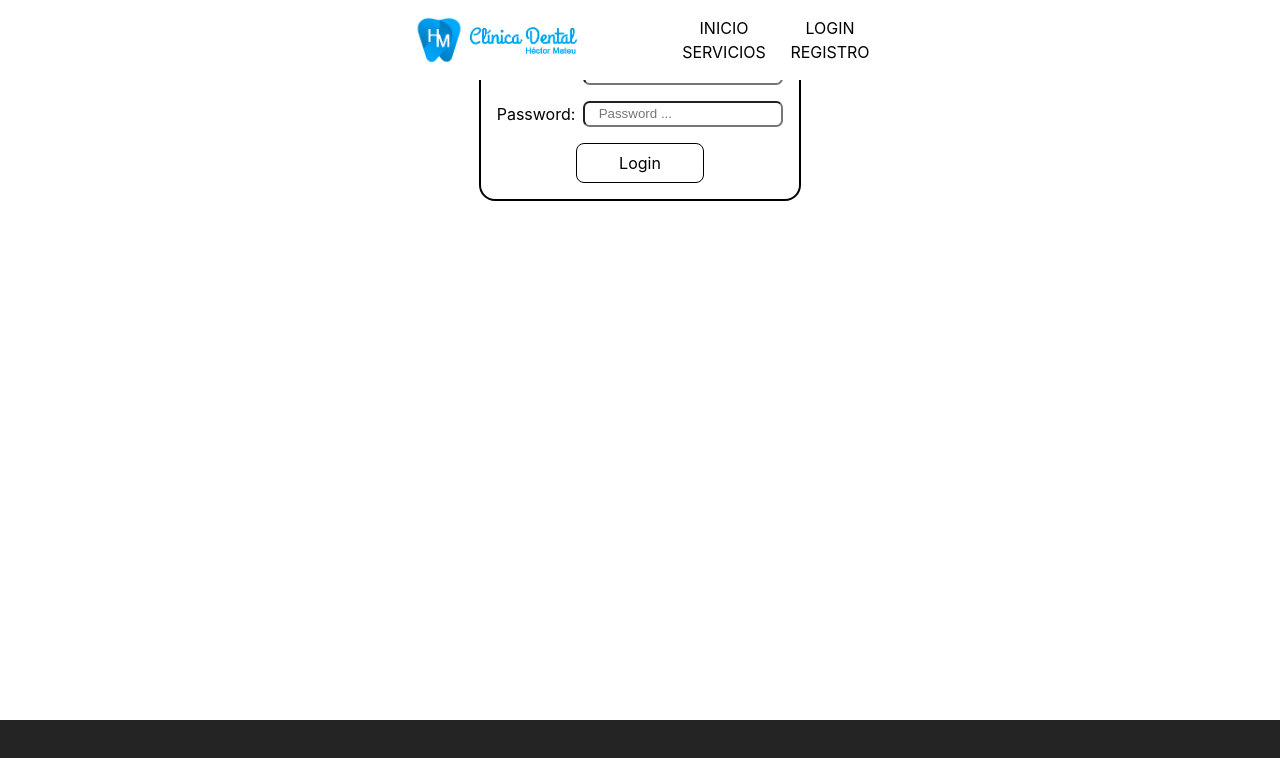
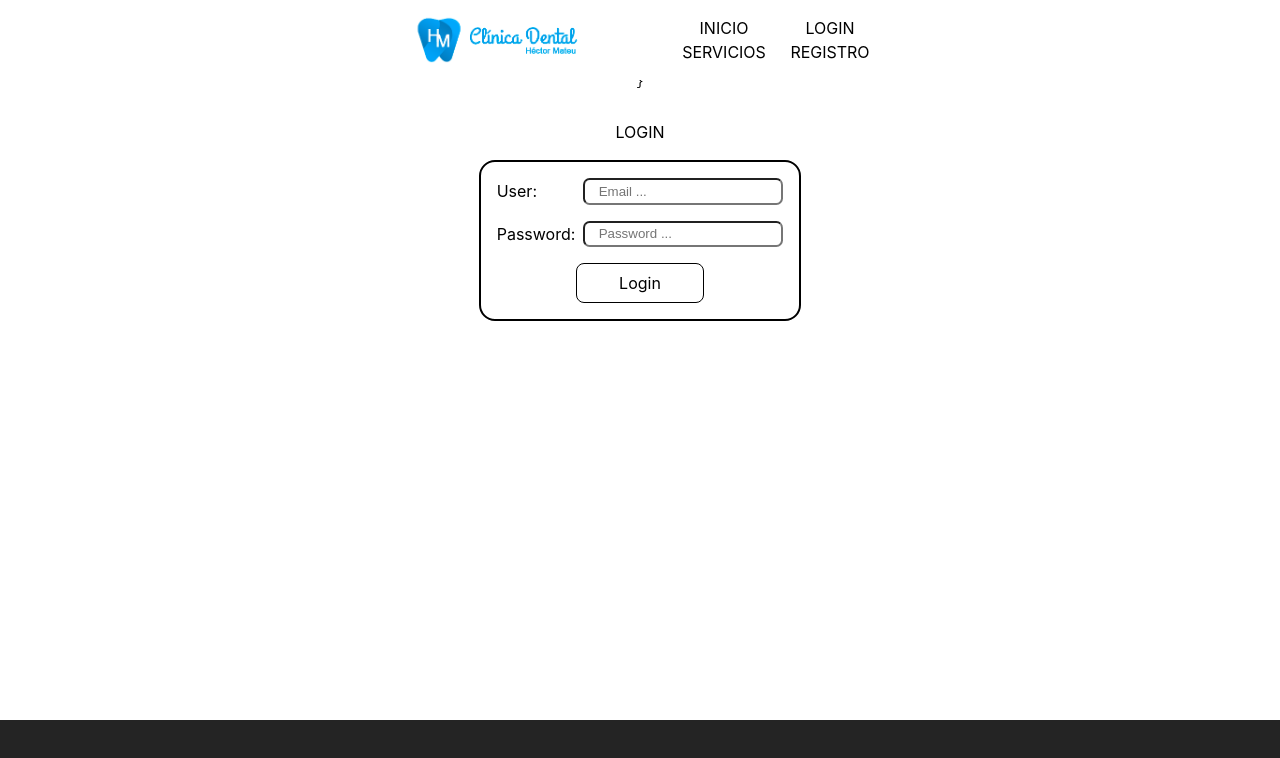
Before and after one commit to hmateu/frontDentalClinic, a React (Vite) app: page /login in a window 1280 px wide. Shown: the top 758 px of the page. Built offline with nearby package versions, Linux system fonts and the light colour scheme.

Commit message:
feat: Creates the handler function for the fields of the login form

```diff
--- a/src/common/InputField/InputField.jsx
+++ b/src/common/InputField/InputField.jsx
@@ -1,7 +1,7 @@
 import React from "react";
 import "./InputField.css";
 
-export const InputField = ({ type, name, classDesign, placeholder}) => {
+export const InputField = ({ type, name, classDesign, placeholder, handlerFunction}) => {
     return (
         <input
         maxLength={28}
@@ -9,6 +9,7 @@ export const InputField = ({ type, name, classDesign, placeholder}) => {
         name={name}
         className={classDesign}
         placeholder={placeholder}
+        onChange={(e)=>handlerFunction(e)}
         />
     );
 }
--- a/src/pages/Login/Login.jsx
+++ b/src/pages/Login/Login.jsx
@@ -1,10 +1,22 @@
-import React from "react";
+import React, { useState } from "react";
 import "./Login.css"
 import { InputField } from "../../common/InputField/InputField";
 import { FormBtn } from "../../common/FormBtn/FormBtn";
 export const Login = () => {
+    const [credentials, setCredentials] = useState({
+        email:"",
+        password:""
+    });
+    const inputHandler = (e) => {
+        setCredentials((prevState)=>({
+            ...prevState,
+            [e.target.name]:e.target.value
+        }));
+    }
+
     return (
         <div className="loginStyle">
+            {<pre>{JSON.stringify(credentials, null, 2)}</pre>}
             <div className="titleForm">
                 LOGIN
             </div>
@@ -18,6 +30,7 @@ export const Login = () => {
                         name={"email"}
                         classDesign={"inputFieldStyle"}
                         placeholder={"Email ..."}
+                        handlerFunction={inputHandler}
                     />
                 </div>
                 <div className="dataForm">
@@ -29,6 +42,7 @@ export const Login = () => {
                         name={"password"}
                         classDesign={"inputFieldStyle"}
                         placeholder={"Password ..."}
+                        handlerFunction={inputHandler}
                     />
                 </div>
                 <div className="btnForm">
```
